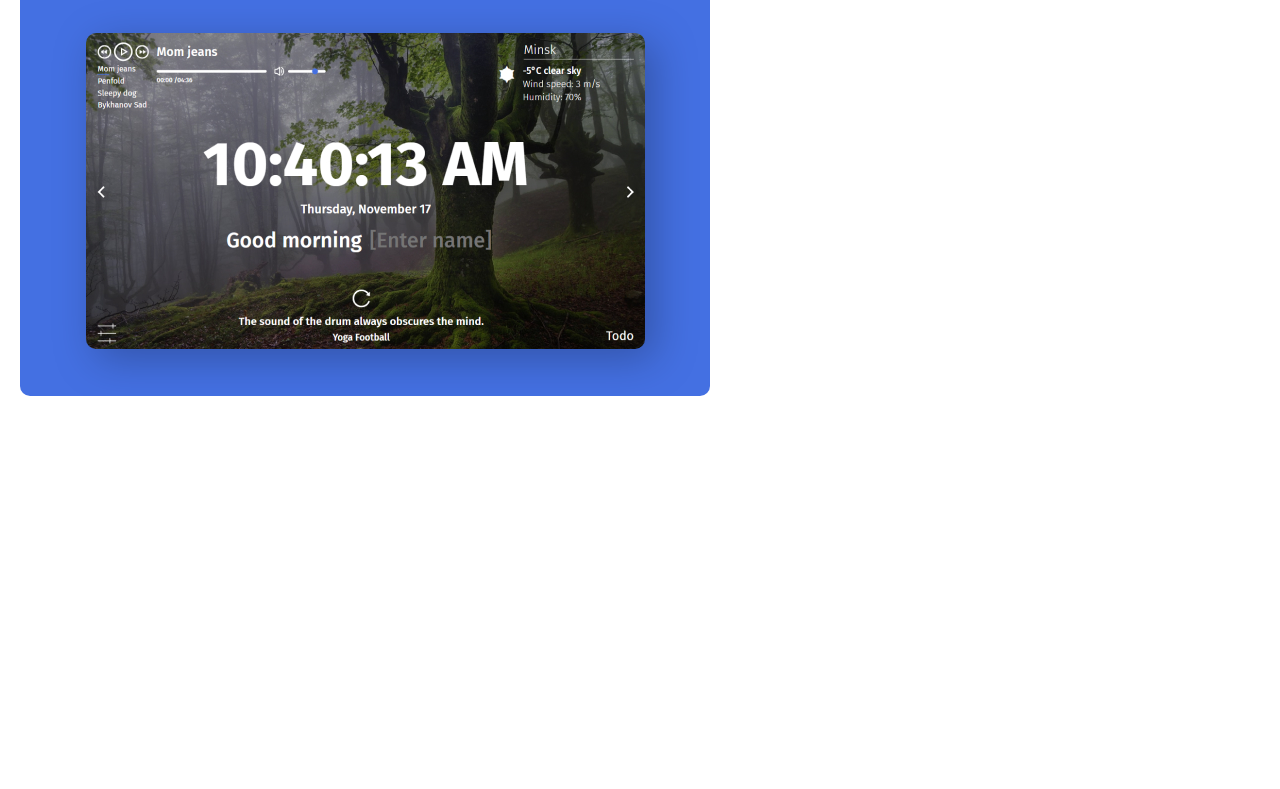
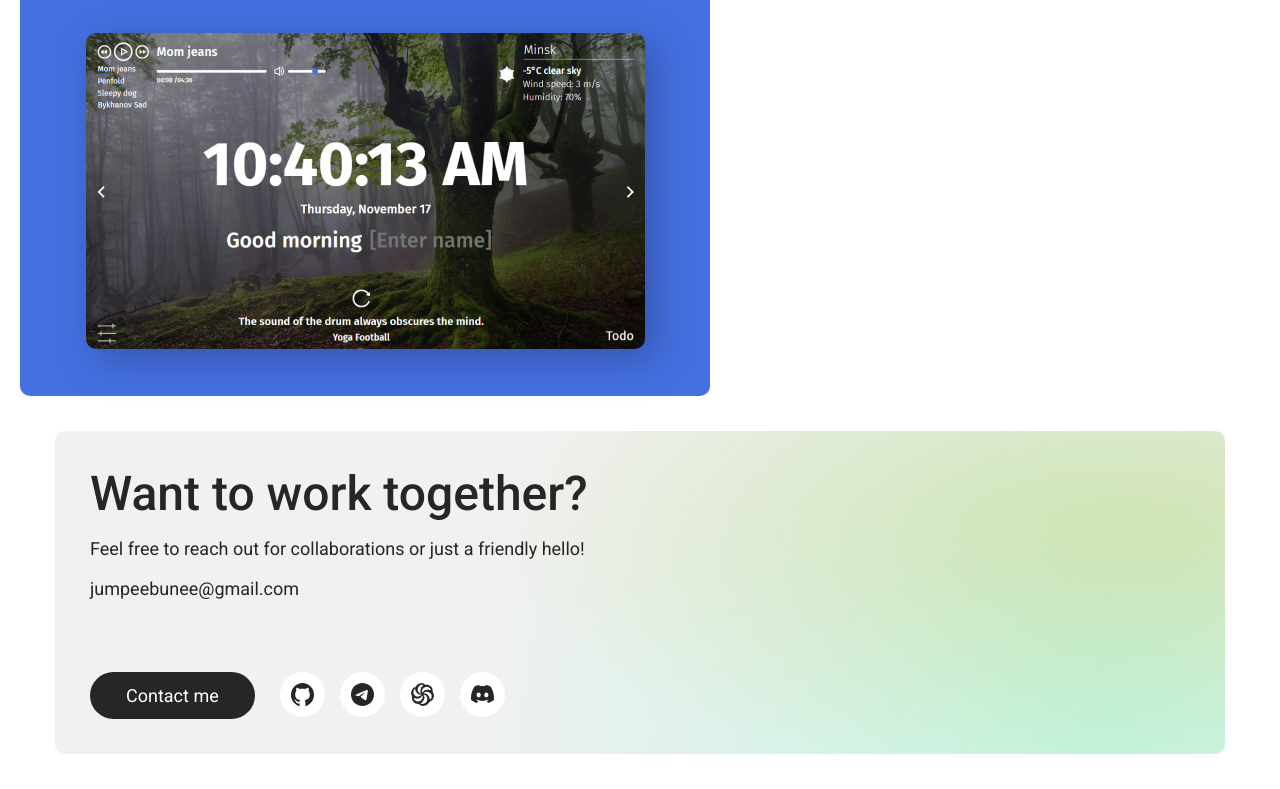
Before and after one commit to jumpeebunee/jumpeebunee-website, a React (Create React App) app: page / in a window 1280 px wide. Shown: the part 1108-1897 px from the top of the page. Before the commit the page ends 1504 px from the top, so only its background shows below. Built offline with nearby package versions, Linux system fonts and the light colour scheme.

Commit message:
feat: add footer

```diff
--- a/src/App.tsx
+++ b/src/App.tsx
@@ -1,6 +1,7 @@
 import React from 'react'
 import { BrowserRouter } from 'react-router-dom'
 import AppRouter from './components/AppRouter'
+import Footer from './components/Footer';
 import Navigation from './components/Navigation';
 
 const App = () => {
@@ -8,6 +9,7 @@ const App = () => {
     <BrowserRouter>
       <Navigation/>
       <AppRouter/>
+      <Footer/>
     </BrowserRouter>
   );
 };
--- a/src/components/ContactButtons.tsx
+++ b/src/components/ContactButtons.tsx
@@ -1,12 +1,8 @@
-import React, {FC} from 'react'
+import React from 'react'
 
-interface ContactButtonsMargin {
-    style: React.CSSProperties;
-}
-
-const ContactButtons: FC<ContactButtonsMargin> = ({style}) => {
+const ContactButtons = () => {
   return (
-    <div style={style} className='contact-btns'>
+    <div  className='contact-btns'>
         <button className='contact-btn'>Contact me</button>
         <div className='social-btns'>
             <button className='social-btn'><span className='social-btn-icon social-btn-icon_github'></span></button>
--- /dev/null
+++ b/src/components/Footer.tsx
@@ -0,0 +1,19 @@
+import React from "react";
+import ContactButtons from "./ContactButtons";
+
+const Footer = () => {
+    return (
+        <footer className="footer">
+            <div className="container footer__container">
+                <div className="footer__content">
+                    <h2>Want to work together?</h2>
+                    <p>Feel free to reach out for collaborations or just a friendly hello!</p>
+                    <a href="mailto:jumpeebunee@gmail.com">jumpeebunee@gmail.com</a>
+                    <ContactButtons/>
+                </div>
+            </div>
+        </footer>
+    );
+};
+
+export default Footer;
--- a/src/pages/HomePage.tsx
+++ b/src/pages/HomePage.tsx
@@ -13,7 +13,7 @@ const HomePage = () => {
                 <div className='main-page__about-me'>
                     <h1>Hey, I'm Egor, a junior  frontend developer with more pet-projects </h1>
                     <p>I like to create applications in JS. I like to make up and use React in my projects. I am taking RSschool courses. I solve puzzles on Codewars, leetcode and read books.</p>
-                    <ContactButtons style={{marginTop: '95px'}}/>
+                    <ContactButtons/>
                 </div>
                 <div className='main-page__photo'>
                     <img alt="junior frontend developer" src={mainImage}/>
--- a/src/styles/style.css
+++ b/src/styles/style.css
@@ -79,6 +79,7 @@
 .main-page__about-me p {
   max-width: 718px;
   margin-top: 25px;
+  margin-bottom: 95px;
   font-size: 18px;
   line-height: 137.69%;
 }
@@ -237,4 +238,30 @@
   border-radius: 10px;
   text-align: center;
   filter: drop-shadow(10px 10px 20px rgba(0, 0, 0, 0.25));
+}
+
+.footer {
+  padding: 35px;
+}
+.footer .footer__content {
+  padding: 35px;
+  background: radial-gradient(55.45% 182.8% at 89.91% 93.26%, rgba(0, 255, 149, 0.2) 0%, rgba(0, 0, 0, 0) 100%), radial-gradient(54.7% 78.82% at 91.58% 30.22%, rgba(237, 198, 102, 0.4) 0%, rgba(241, 241, 241, 0.4) 100%), #F1F1F1;
+  border-radius: 10px;
+}
+.footer h2 {
+  font-weight: 500;
+  font-size: 48px;
+  line-height: 56px;
+}
+.footer p {
+  margin-top: 15px;
+  font-size: 18px;
+  line-height: 137.69%;
+}
+.footer a {
+  display: block;
+  margin-top: 15px;
+  margin-bottom: 70px;
+  font-size: 18px;
+  line-height: 137.69%;
 }/*# sourceMappingURL=style.css.map */
--- a/src/styles/style.scss
+++ b/src/styles/style.scss
@@ -85,6 +85,7 @@
     p {
         max-width: 718px;
         margin-top: 25px;
+        margin-bottom: 95px;
         font-size: 18px;
         line-height: 137.69%;
     }
@@ -252,3 +253,33 @@
     text-align: center;
     filter: drop-shadow(10px 10px 20px rgba(0, 0, 0, 0.25));
 }
+
+.footer {
+    padding: 35px;
+
+    .footer__content {
+        padding: 35px;
+        background: radial-gradient(55.45% 182.8% at 89.91% 93.26%, rgba(0, 255, 149, 0.2) 0%, rgba(0, 0, 0, 0) 100%) /* warning: gradient uses a rotation that is not supported by CSS and may not behave as expected */, radial-gradient(54.7% 78.82% at 91.58% 30.22%, rgba(237, 198, 102, 0.4) 0%, rgba(241, 241, 241, 0.4) 100%) /* warning: gradient uses a rotation that is not supported by CSS and may not behave as expected */, #F1F1F1;
+        border-radius: 10px;
+    }
+
+    h2 {
+        font-weight: 500;
+        font-size: 48px;
+        line-height: 56px;
+    }
+
+    p {
+        margin-top: 15px;
+        font-size: 18px;
+        line-height: 137.69%;
+    }
+
+    a {
+        display: block;
+        margin-top: 15px;
+        margin-bottom: 70px;
+        font-size: 18px;
+        line-height: 137.69%;
+    }
+}
```
Also changed, not shown: 1 other file (tests, documents, lock files or other folders).
